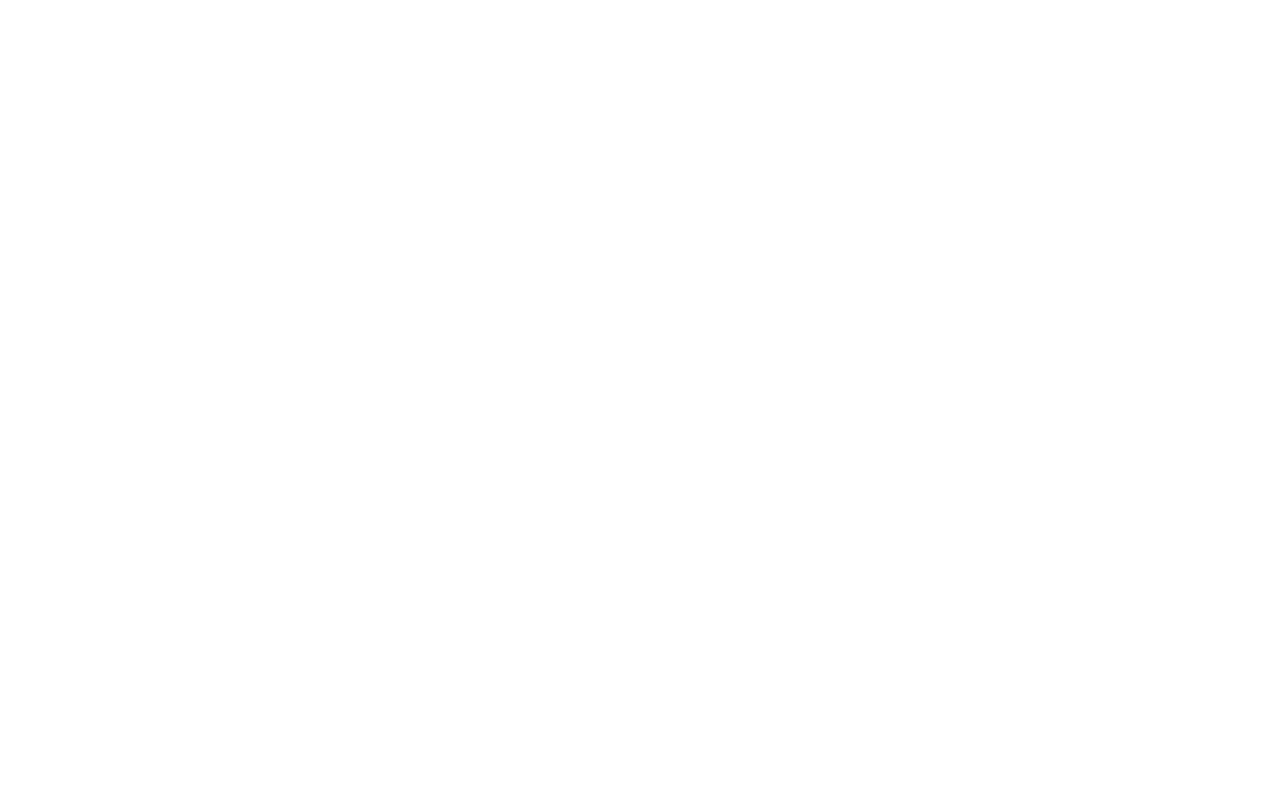
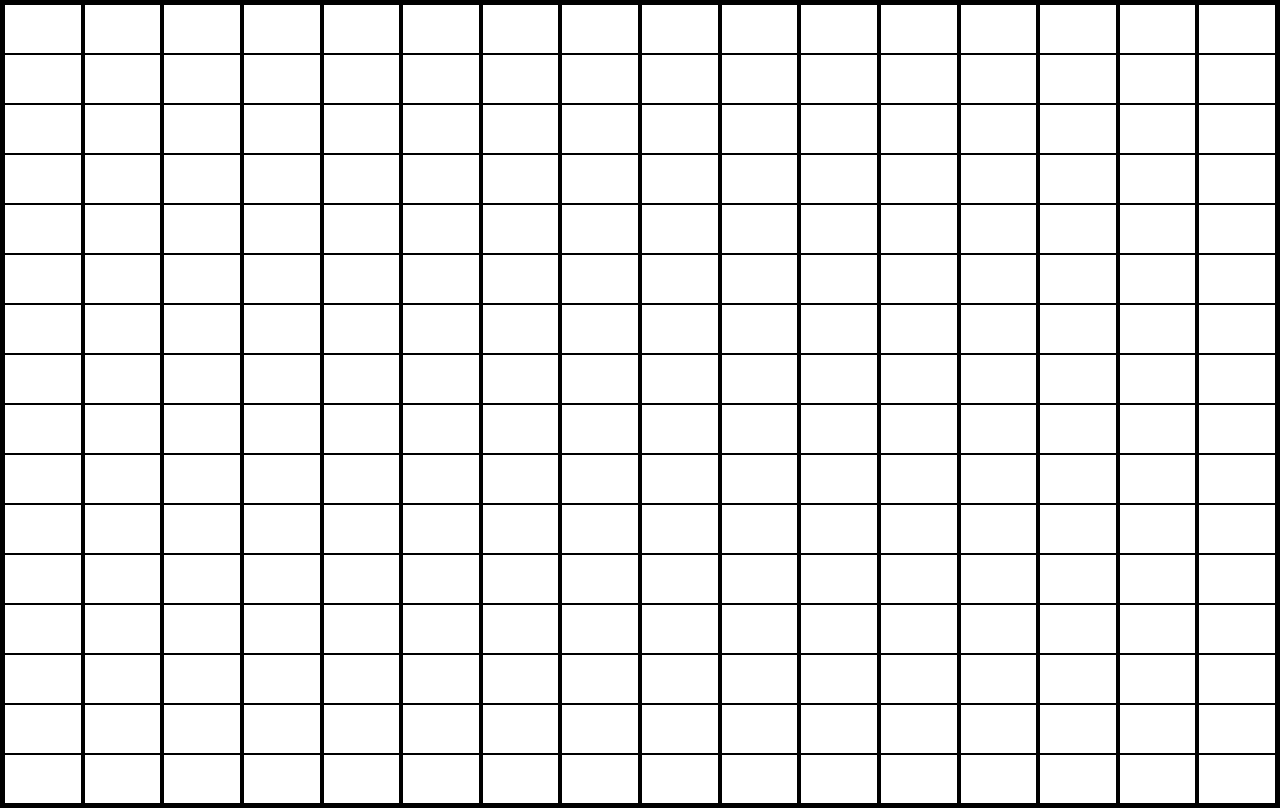
Before and after one commit to ruizhelou/etch-a-sketch, a plain HTML site: page index.html in a window 1280 px wide. Drawn offline with Linux system fonts and the light colour scheme.

Commit message:
Implement 16x16 squares

```diff
--- a/etch-a-sketch.js
+++ b/etch-a-sketch.js
@@ -0,0 +1,13 @@
+const container = document.querySelector(".container")
+
+for(let i = 0; i < 16; i++) {
+    const row = document.createElement("div")
+    row.classList.add("row")
+    container.appendChild(row)
+
+    for(let j = 0; j < 16; j++) {
+        const col = document.createElement("div")
+        col.classList.add("col")
+        row.appendChild(col)
+    }
+}
--- a/index.html
+++ b/index.html
@@ -8,6 +8,6 @@
     <script src="etch-a-sketch.js" defer></script>
 </head>
 <body>
-
+    <div class="container"></div>
 </body>
 </html>
--- a/style.css
+++ b/style.css
@@ -0,0 +1,27 @@
+body {
+    margin: 0;
+    padding: 0;
+}
+
+.container {
+    display: flex;
+    border-style: solid;
+}
+
+.row {
+    height: 100vh;
+
+    flex: 1;
+    display: flex;
+    flex-direction: column;
+
+    border-style: solid;
+    border-width: 1px;
+}
+
+.col {
+    flex: 1;
+
+    border-style: solid;
+    border-width: 1px;
+}
```
